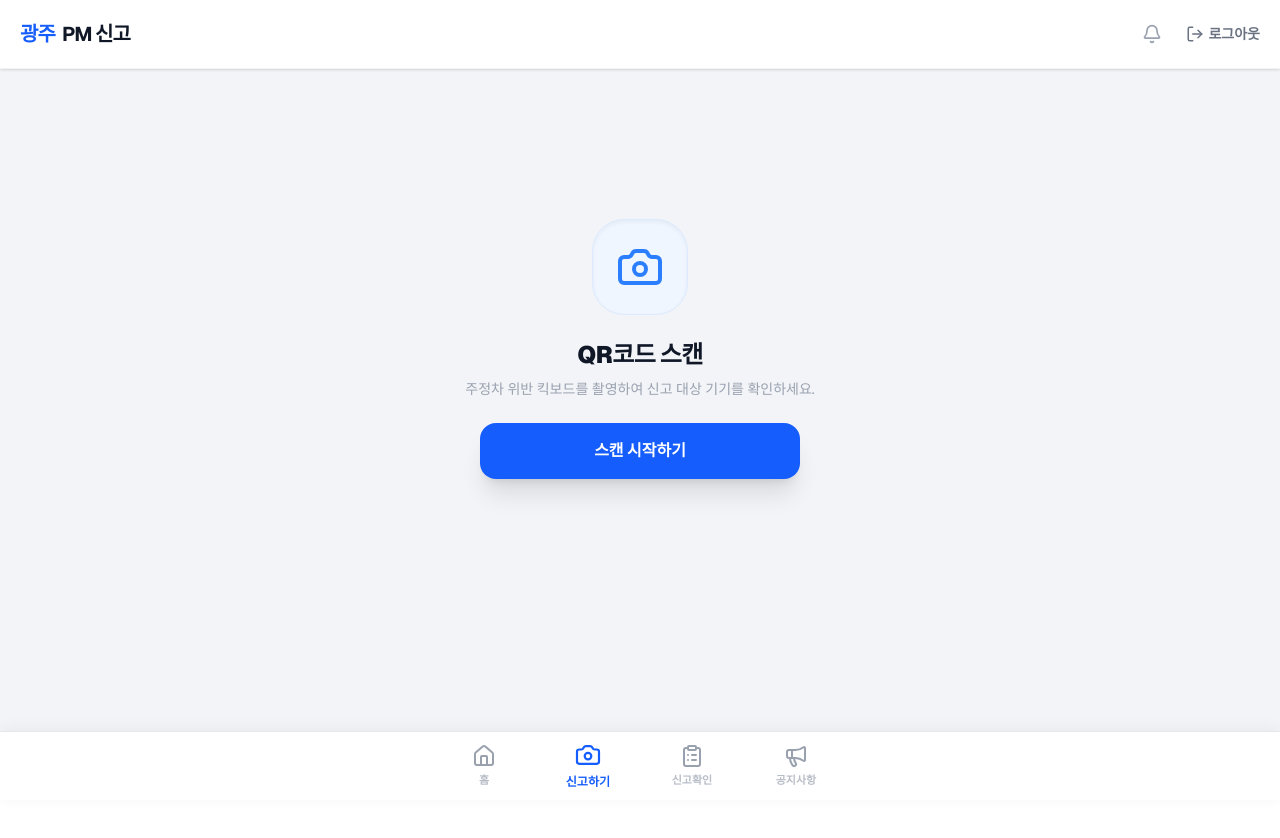
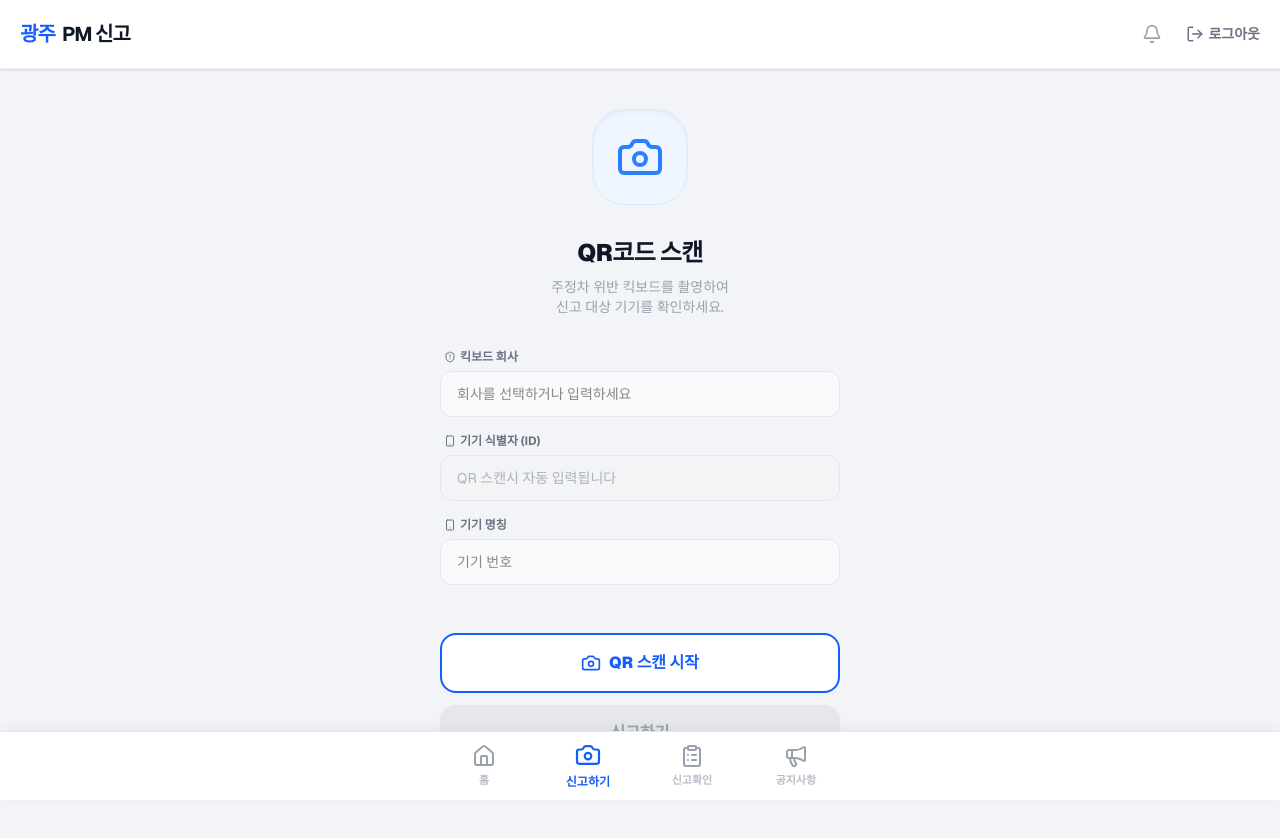
Before and after one commit to youjuyong/gwangju-scooter-report-frontend, a Next.js app: page / in a window 1280 px wide. Both pictures are taken after a click on the button "지금 바로 신고하기". Shown: the top 838 px of the page. Before the commit the page ends 800 px from the top, so only its background shows below. Built offline with nearby package versions, Linux system fonts and the light colour scheme; no server answers.

Commit message:
킥보드 스캔시 회사, 키보드 id 입력

```diff
--- a/src/app/page.tsx
+++ b/src/app/page.tsx
@@ -1,9 +1,11 @@
 "use client";
 
-import { useState } from "react";
+import { useState, useEffect } from "react";
 import { Home, Camera, ClipboardList, Megaphone, LogOut, ChevronRight, Bell } from "lucide-react";
 import { useRouter } from "next/navigation";
+import { getFirebaseMessaging } from "@/hooks/useFCM";
 import ReportQRCodeSection from "@/components/dashboard/ReportQRCodeSection";
+import { getToken } from "firebase/messaging";
 
 export default function SeoulFullWidthDashboard() {
   const [activeTab, setActiveTab] = useState("홈");
@@ -19,6 +21,42 @@ export default function SeoulFullWidthDashboard() {
       default: return <HomeSection setActiveTab={setActiveTab} />;
     }
   };
+
+  const handleAllowNotification = async () => {
+      const isSupported =
+        typeof window !== "undefined" &&
+        "serviceWorker" in navigator &&
+        (location.protocol === "https:" || location.hostname === "localhost");
+
+      if (!isSupported) return null;
+
+      try {
+        const permission = await Notification.requestPermission();
+        if (permission !== "granted") return null;
+
+        // 서비스 워커 등록 확인
+        const registration = await navigator.serviceWorker.register("/firebase-messaging-sw.js");
+        await navigator.serviceWorker.ready;
+
+        // FCM 토큰 가져오기
+        const messaging = getFirebaseMessaging();
+        if (!messaging) return null;
+
+        const currentToken = await getToken(messaging, {
+          vapidKey: process.env.NEXT_PUBLIC_FIREBASE_VAPID_KEY,
+          serviceWorkerRegistration: registration,
+        });
+        console.log(currentToken);
+        return currentToken;
+      } catch (error) {
+        console.error("FCM 설정 에러:", error);
+        return null;
+      }
+    };
+
+  useEffect(() => {
+      handleAllowNotification();
+  }, []);
 
   return (
     // max-w-md를 제거하여 전체 너비를 사용합니다.
--- a/src/components/dashboard/ReportQRCodeSection.tsx
+++ b/src/components/dashboard/ReportQRCodeSection.tsx
@@ -1,26 +1,58 @@
 "use client";
 
-import { useState } from "react";
-import { Scanner } from "@yudiel/react-qr-scanner"; // 새로운 라이브러리
-import { Camera, X, RefreshCw, AlertCircle, CheckCircle2 } from "lucide-react";
+import { useState, useEffect } from "react";
+import { Scanner } from "@yudiel/react-qr-scanner";
+import api from "@/services/api";
+import { Camera, X, RefreshCw, AlertCircle, CheckCircle2, ShieldAlert, Smartphone } from "lucide-react";
 
 export default function ReactQrReportSection() {
   const [isScanning, setIsScanning] = useState(false);
   const [scannedData, setScannedData] = useState<string | null>(null);
   const [errorMsg, setErrorMsg] = useState("");
+  const [kickboardInfo, setKickboardInfo] = useState({
+    company: "",
+    companyId: null as number | null,
+    deviceId: "",
+    deviceName: "",
+  });
 
   // 스캔 성공 시 실행
-  const handleScan = (result: any) => {
+  const handleScan = async (result: any) => {
     if (result && result[0]?.rawValue) {
-      const text = result[0].rawValue;
-      setScannedData(text);
+      const scannedId = result[0].rawValue;
+      setScannedData(scannedId);
       setIsScanning(false);
-      // 성공 알림 및 후속 로직 (예: 신고서 폼으로 이동)
-      alert(`신고 기기 확인: ${text}`);
+
+      try {
+        // 1. API 호출 (scooterId를 경로에 넣어서 GET 요청)
+        const response = await api.get(`/api/scooter/${scannedId}`);
+        const resData = response.data;
+
+        if (resData.success && resData.data) {
+          const info = resData.data;
+
+          // 2. 서버에서 받은 데이터를 kickboardInfo 상태에 저장
+          setKickboardInfo({
+            company: info.scooterCompanyResponse.scooterCompanyName || "정보 없음", // 화면 표시용 이름
+            companyId: info.scooterCompanyResponse.scooterCompanyId, // (추가 상태 필요시)
+            deviceId: info.scooterId, // 식별자 ID
+            deviceName: info.scooterName, // 기기 이름
+          });
+        }
+      } catch (error) {
+        console.error("기기 정보 조회 실패:", error);
+        setErrorMsg("등록되지 않은 기기이거나 정보를 불러올 수 없습니다.");
+
+        setKickboardInfo({
+          company: "직접 입력 필요",
+          companyId: null,
+          deviceId: scannedId,
+          deviceName: "",
+        });
+      }
     }
   };
 
-  // 에러 발생 시 실행 (권한 거부 등)
   const handleError = (error: any) => {
     console.error("QR Scan Error:", error);
     if (error?.name === "NotAllowedError") {
@@ -30,10 +62,19 @@ export default function ReactQrReportSection() {
     }
   };
 
+  const handleReport = () => {
+    if (!kickboardInfo.deviceId) {
+      alert("킥보드 ID를 입력하거나 QR을 스캔해주세요.");
+      return;
+    }
+    alert(`신고가 접수되었습니다: [${kickboardInfo.company}] ${kickboardInfo.deviceId}`);
+    // 여기서 API 호출 로직을 구현하세요.
+  };
+
   return (
-    <div className="w-full flex flex-col items-center p-6 text-center min-h-[70vh]">
+    <div className="w-full flex flex-col items-center p-6 text-center min-h-[70vh] max-w-md mx-auto">
       {!isScanning ? (
-        <section className="space-y-6 my-auto w-full">
+        <section className="space-y-8 w-full py-4">
           {/* 상태 표시 아이콘 */}
           <div className="w-24 h-24 bg-blue-50 rounded-[2rem] flex items-center justify-center mx-auto shadow-inner border border-blue-100">
             {scannedData ? (
@@ -45,25 +86,81 @@ export default function ReactQrReportSection() {
 
           <div>
             <h2 className="text-2xl font-black text-gray-900 tracking-tight">
-              {scannedData ? "기기 확인 완료" : "QR코드 스캔"}
+              {scannedData ? "기기 정보 확인" : "QR코드 스캔"}
             </h2>
-            <p className="text-sm text-gray-400 mt-2">
+            <p className="text-sm text-gray-400 mt-2 whitespace-pre-line">
               {scannedData
-                ? `확인된 번호: ${scannedData}`
+                ? "확인된 정보를 확인하고 신고를 완료하세요."
                 : "주정차 위반 킥보드를 촬영하여\n신고 대상 기기를 확인하세요."}
             </p>
           </div>
 
+          {/* 정보 입력 및 확인 영역 */}
+          <div className="w-full space-y-4 text-left">
+            {/* 회사명 입력창 */}
+            <div className="space-y-1.5">
+              <label className="text-xs font-bold text-gray-500 ml-1 flex items-center gap-1">
+                <ShieldAlert size={12} /> 킥보드 회사
+              </label>
+              <input
+                type="text"
+                placeholder="회사를 선택하거나 입력하세요"
+                value={kickboardInfo.company}
+                onChange={(e) => setKickboardInfo({...kickboardInfo, company: e.target.value})}
+                className="w-full bg-gray-50 border border-gray-200 rounded-xl px-4 py-3 text-sm focus:ring-2 focus:ring-blue-500 outline-none transition-all"
+              />
+            </div>
+
+            {/* 기기 ID (식별자) 입력창 */}
+            <div className="space-y-1.5">
+              <label className="text-xs font-bold text-gray-500 ml-1 flex items-center gap-1">
+                <Smartphone size={12} /> 기기 식별자 (ID)
+              </label>
+              <input
+                type="text"
+                readOnly // 식별자는 스캔된 고유값이므로 오타 방지를 위해 읽기전용 권장
+                placeholder="QR 스캔시 자동 입력됩니다"
+                value={kickboardInfo.deviceId}
+                className="w-full bg-gray-100 border border-gray-200 rounded-xl px-4 py-3 text-sm text-gray-500 outline-none"
+              />
+            </div>
+
+            {/* 기기 이름/번호 입력창 (선택사항) */}
+            <div className="space-y-1.5">
+              <label className="text-xs font-bold text-gray-500 ml-1 flex items-center gap-1">
+                <Smartphone size={12} /> 기기 명칭
+              </label>
+              <input
+                type="text"
+                placeholder="기기 번호"
+                value={kickboardInfo.deviceName}
+                onChange={(e) => setKickboardInfo({...kickboardInfo, deviceName: e.target.value})}
+                className="w-full bg-gray-50 border border-gray-200 rounded-xl px-4 py-3 text-sm focus:ring-2 focus:ring-blue-500 outline-none transition-all"
+              />
+            </div>
+          </div>
+
+          <div className="flex flex-col gap-3 pt-4">
             <button
               onClick={() => {
                 setIsScanning(true);
                 setErrorMsg("");
-              setScannedData(null);
               }}
-            className="w-full max-w-xs bg-blue-600 text-white py-4 rounded-2xl font-black shadow-xl active:scale-95 transition-all"
+              className="w-full bg-white text-blue-600 border-2 border-blue-600 py-4 rounded-2xl font-black active:scale-95 transition-all flex items-center justify-center gap-2"
             >
-            {scannedData ? "다시 스캔하기" : "스캔 시작하기"}
+              <Camera size={20} />
+              {scannedData ? "다시 스캔하기" : "QR 스캔 시작"}
             </button>
+
+            <button
+              onClick={handleReport}
+              className={`w-full py-4 rounded-2xl font-black shadow-xl active:scale-95 transition-all ${
+                kickboardInfo.deviceId ? "bg-red-500 text-white" : "bg-gray-200 text-gray-400 cursor-not-allowed"
+              }`}
+            >
+              신고하기
+            </button>
+          </div>
         </section>
       ) : (
         <section className="w-full max-w-md space-y-4">
@@ -80,36 +177,27 @@ export default function ReactQrReportSection() {
             </button>
           </div>
 
-          {/* QR 스캐너 영역 */}
           <div className="relative overflow-hidden rounded-[2.5rem] bg-black shadow-2xl border-4 border-white aspect-square group">
             <Scanner
               onScan={handleScan}
               onError={handleError}
               allowMultiple={false}
-              constraints={{
-                facingMode: "environment", // 후면 카메라
-              }}
+              constraints={{ facingMode: "environment" }}
               styles={{
                 container: { width: "100%", height: "100%" },
                 video: { objectFit: "cover" }
               }}
-              // 라이브러리 자체 가이드라인을 사용하거나, 아래 커스텀 가이드라인 유지 가능
-              components={{
-                finder: false, // 기본 가이드라인 대신 커스텀 사용 시 false
-              }}
+              components={{ finder: false }}
             />
 
-            {/* 커스텀 가이드 라인 디자인 */}
             <div className="absolute inset-0 z-10 pointer-events-none">
-                {/* 모서리 강조 디자인 */}
                 <div className="absolute inset-12 border-2 border-white/30 rounded-3xl"></div>
-                {/* 스캔 라인 애니메이션 */}
                 <div className="absolute top-1/2 left-0 w-full h-0.5 bg-blue-500/60 shadow-[0_0_15px_rgba(59,130,246,0.9)] animate-bounce"></div>
             </div>
           </div>
 
           {errorMsg && (
-            <div className="p-4 bg-red-50 text-red-500 rounded-2xl text-xs font-bold flex items-center gap-2 justify-center border border-red-100 animate-shake">
+            <div className="p-4 bg-red-50 text-red-500 rounded-2xl text-xs font-bold flex items-center gap-2 justify-center border border-red-100">
               <AlertCircle size={14} />
               {errorMsg}
             </div>
```
Lines whose indentation alone changed are shown as unchanged.
